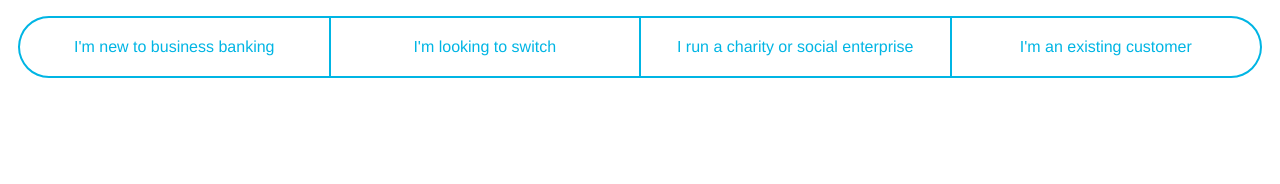
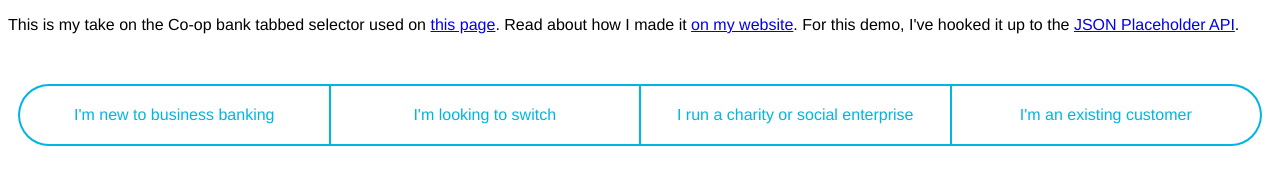
Before and after one commit to geraintanderson/tabbed-box-component, a plain HTML site: page index.html in a window 1280 px wide. Drawn offline with Linux system fonts and the light colour scheme.

Commit message:
Added a description paragraph

```diff
--- a/index.html
+++ b/index.html
@@ -1,12 +1,12 @@
 <!DOCTYPE html>
 <html>
   <head>
-    <title>Co-op Bank Demo Task</title>
+    <title>Co-op Bank Tabbed Selector</title>
     <link rel="stylesheet" type="text/css" href="style.css">
     <script src="index.js"></script>
   </head>
   <body>
-
+    <p>This is my take on the Co-op bank tabbed selector used on <a href="https://www.co-operativebank.co.uk/business">this page</a>. Read about how I made it <a href="http://geraintanderson.com/articles/tabbed-box-component">on my website</a>. For this demo, I've hooked it up to the <a href="https://jsonplaceholder.typicode.com">JSON Placeholder API</a>.</p>
     <div class="tab-wrapper">
       <ul>
         <li id="tab-op-new" class="tab-box">I'm new to business banking</li>
--- a/index.js
+++ b/index.js
@@ -1,4 +1,4 @@
-!function() {
+(function() {
   var apiRoute = 'https://jsonplaceholder.typicode.com/posts/'
   var apiResources = {
     'tab-op-new': '1',
@@ -78,4 +78,4 @@
       tabBoxElements[i].onclick = onSelectTab(tabBoxElements[i].id)
     }
   }
-}()
+})()
--- a/style.css
+++ b/style.css
@@ -1,6 +1,10 @@
 /* Base styles */
 html {
   font-family: helvetica, sans-serif;
+}
+
+p {
+  margin-bottom: 50px;
 }
 
 .tab-wrapper {
```
